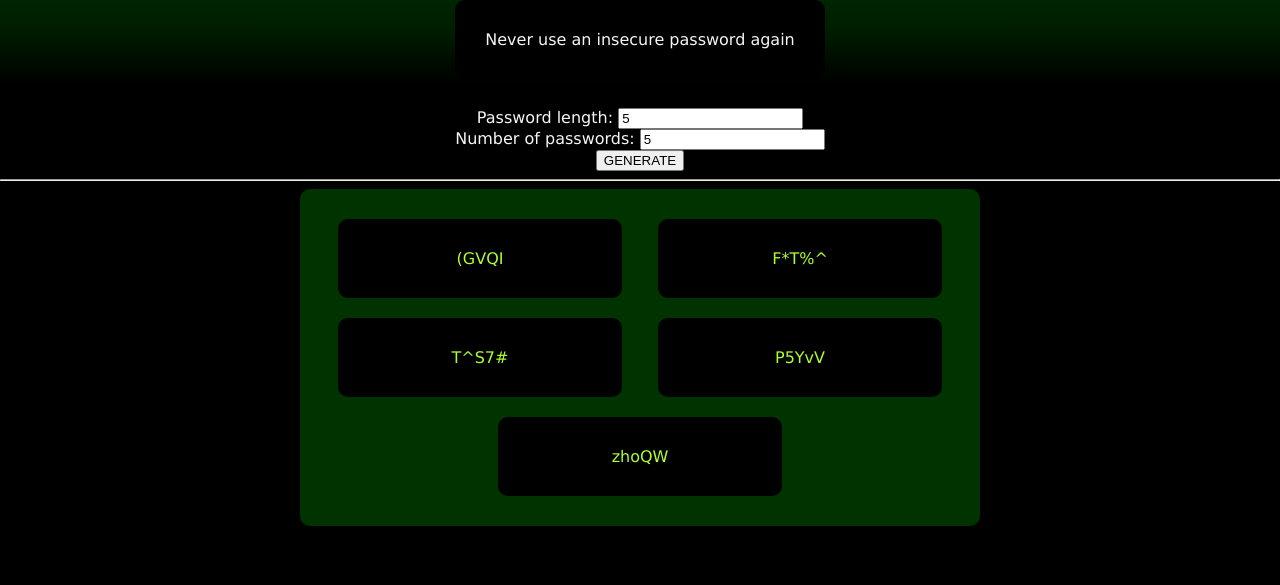
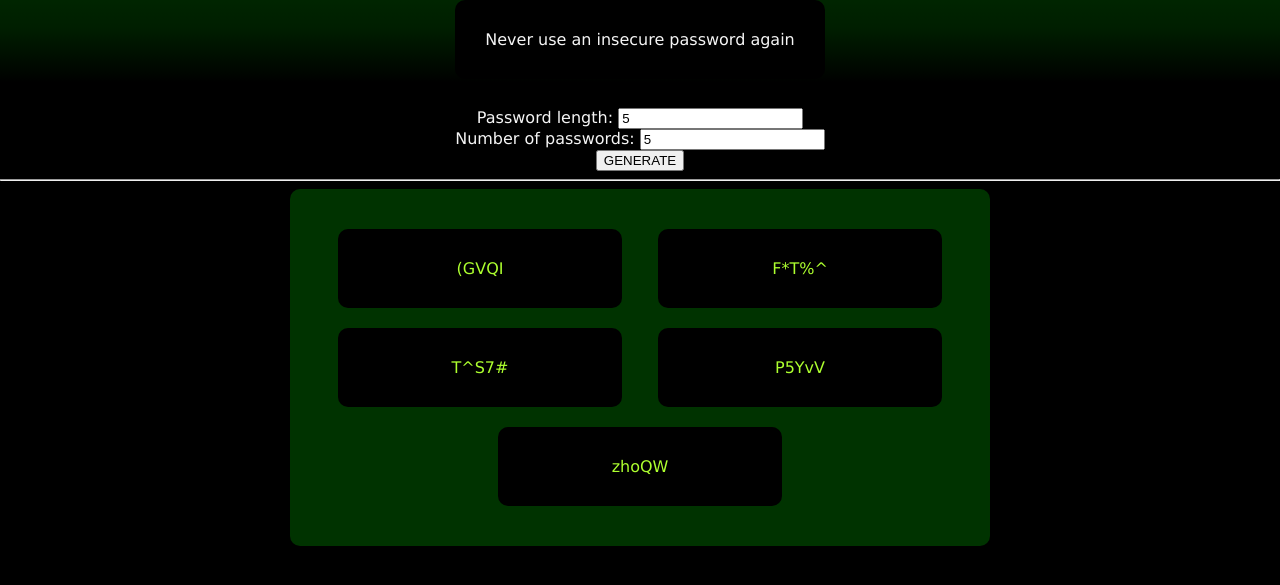
Before and after one commit to It3mShop/jSpeedrun, a plain HTML site: page passGen/index.html in a window 1280 px wide. Both pictures are taken after typing "5", "5" into the empty fields and a click on the button "GENERATE". Shown: the part 81-666 px from the top of the page. Drawn offline with Linux system fonts and the light colour scheme.

Commit message:
padding fix

```diff
--- a/passGen/index.js
+++ b/passGen/index.js
@@ -5,13 +5,13 @@ const passwords_el = document.getElementById("passwords")
 
 function generatePasswords() {
     const length = length_el.value
-    const NumberOfPasswords = num_el.value
+    const numberOfPasswords = num_el.value
 
-    for (let num = 1; num <= NumberOfPasswords; ++num) {
+    for (let num = 1; num <= numberOfPasswords; ++num) {
         const password_el = generatePassword(num, length)
         passwords_el.appendChild(password_el)
     }
-    passwords_el.hidden="true"
+    passwords_el.setAttribute("style", "padding: 30px")
 }
 
 function generatePassword(id, len) {
--- a/passGen/style.css
+++ b/passGen/style.css
@@ -3,18 +3,21 @@ body, html {
 }
 p {
 	background-color: #000;
-	padding: 30px 30px;
 	/* margin: 40px; */
 	border-radius: 10px;
 	width: 14em;
 	margin: 10px auto;
 	cursor:copy;
+	padding: 30px 30px;
+
 }
 
 #titleish {
 	width: max-content;
 	color: whitesmoke;
 	cursor:auto;
+	padding: 30px 30px;
+
 }
 
 span {
@@ -25,7 +28,7 @@ span {
 #passwords {
 	border-radius: 10px;
 	background-color:#030;
-	padding: 20px 20px;
+	/* padding: 20px 20px; */
 	width: 40em;
 	margin: 0 auto;
 	display: flex;
```
